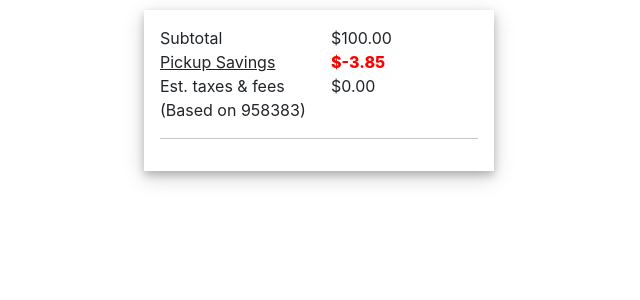
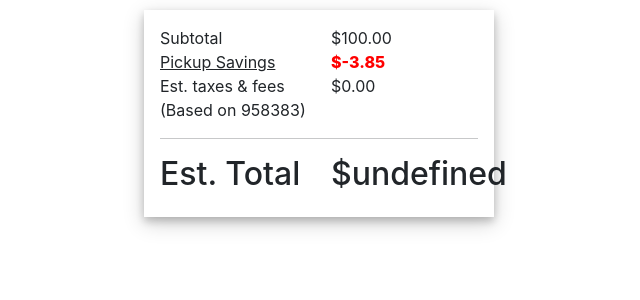
Before and after one commit to cdt-eth/Shopping-Summary, a React (Create React App) app: page / in a window 1280 px wide. Shown: the top 300 px of the page, without its empty margins (321-961 px from the left). Built offline with nearby package versions, Linux system fonts and the light colour scheme; the HTML template or start-up script is replaced by a standard one.

Commit message:
est total component

```diff
--- a/src/App.js
+++ b/src/App.js
@@ -4,6 +4,7 @@
 import Subtotal from "./components/Subtotal/Subtotal.jsx";
 import PickupSavings from "./components/PickupSavings/PickupSavings.jsx";
 import TaxesFees from "./components/TaxesFees/TaxesFees.jsx";
+import EstimatedTotal from "./components/EstimatedTotal/EstimatedTotal.jsx";
 
 class App extends Component {
   constructor(props) {
@@ -13,6 +14,7 @@
       total: 100,
       PickupSavings: -3.85,
       taxes: 0,
+      estimatedTotal: 0,
     };
   }
 
@@ -24,6 +26,9 @@
           <PickupSavings price={this.state.PickupSavings} />
           <TaxesFees taxes={this.state.taxes.toFixed(2)} />
           <hr />
+          <EstimatedTotal
+            estimatedTotal={this.state.estimatedTotal.toFixed(2)}
+          />
         </Container>
       </div>
     );
--- /dev/null
+++ b/src/components/EstimatedTotal/EstimatedTotal.jsx
@@ -0,0 +1,20 @@
+import { Component } from "react";
+import { Col, Row } from "react-bootstrap";
+
+export default class EstimatedTotal extends Component {
+  render() {
+    return (
+      <div>
+        <Row className="show-grid">
+          <Col md={6}>
+            <h2>Est. Total</h2>
+          </Col>
+          <Col md={6}>
+            {" "}
+            <h2>{`$${this.props.price}`} </h2>
+          </Col>
+        </Row>
+      </div>
+    );
+  }
+}
```
